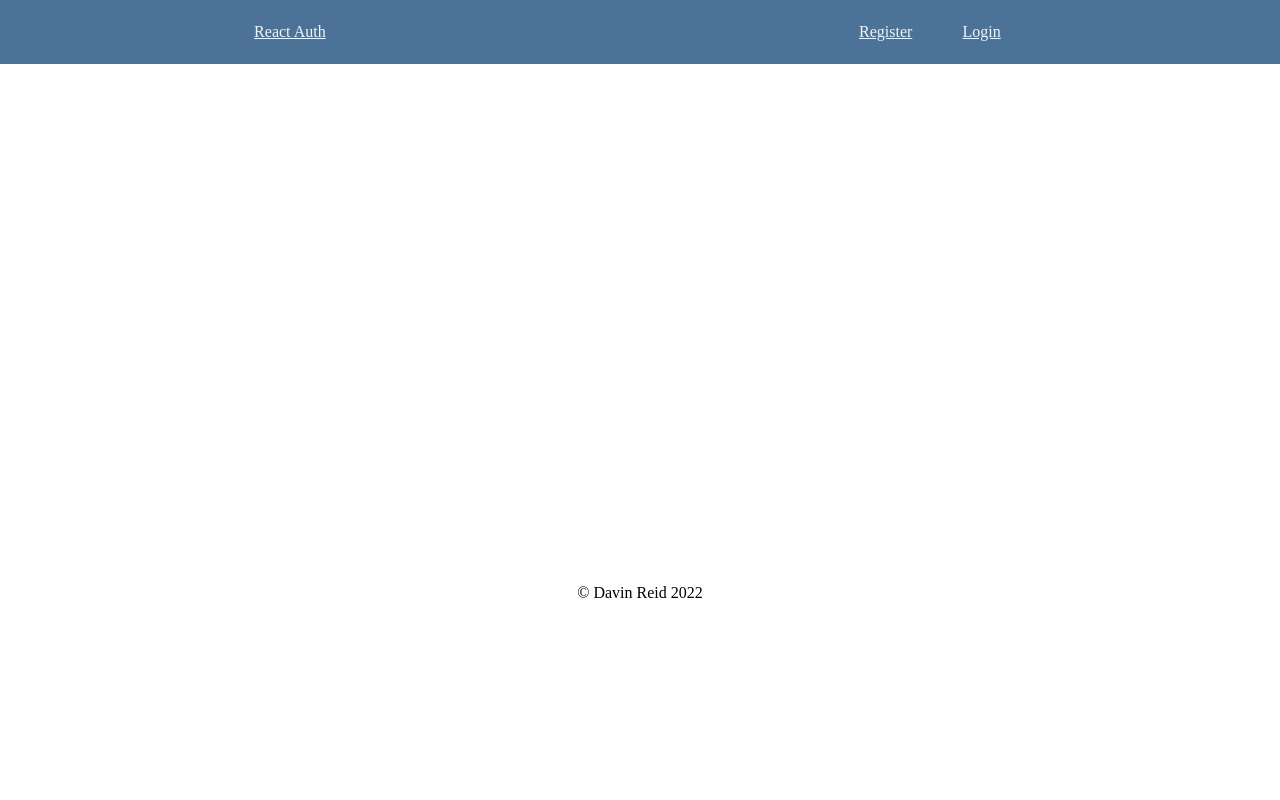
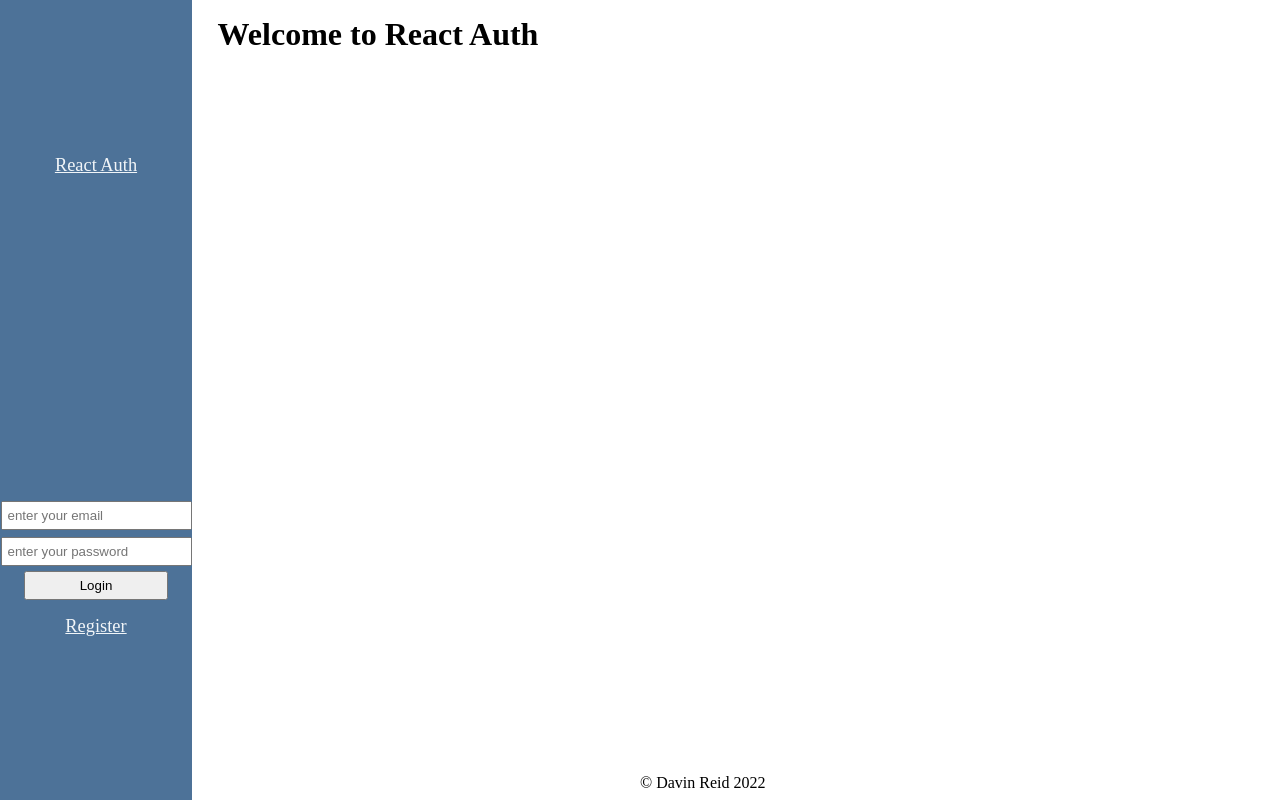
Before and after one commit to DavTheDev20/react-auth-test, a React (Vite) app in the folder client/: page / in a window 1280 px wide. Built offline with nearby package versions, Linux system fonts and the light colour scheme.

Commit message:
Change navbar to be vertical and add login form to sidebar.

```diff
--- a/client/Root.css
+++ /dev/null
@@ -1,23 +0,0 @@
-nav {
-  display: flex;
-  justify-content: space-around;
-  align-items: center;
-  height: 8vh;
-  background-color: rgb(77, 114, 152);
-}
-
-nav a {
-  color: rgb(241, 245, 248);
-}
-
-nav ul {
-  display: flex;
-  justify-content: space-around;
-  width: 15vw;
-  list-style: none;
-}
-
-footer {
-  text-align: center;
-  margin: 65vh auto 0;
-}
--- /dev/null
+++ b/client/src/Root.css
@@ -0,0 +1,41 @@
+nav {
+  display: flex;
+  position: fixed;
+  flex-direction: column;
+  justify-content: space-around;
+  align-items: center;
+  height: 100vh;
+  width: 15vw;
+  background-color: rgb(77, 114, 152);
+  font-size: 1.15rem;
+}
+
+nav a {
+  color: rgb(241, 245, 248);
+}
+
+nav ul {
+  display: flex;
+  flex-direction: column;
+  align-items: center;
+  justify-content: space-around;
+  height: 20vh;
+  list-style: none;
+}
+
+nav input {
+  margin-top: 7px;
+  padding: 5px;
+}
+
+.main-content {
+  margin-left: 17vw;
+  padding-top: 2vh;
+}
+
+footer {
+  margin-left: 50vw;
+  text-align: center;
+  position: absolute;
+  bottom: 1vh;
+}
--- a/client/src/main.tsx
+++ b/client/src/main.tsx
@@ -3,7 +3,7 @@ import ReactDOM from 'react-dom/client';
 import { createBrowserRouter, RouterProvider } from 'react-router-dom';
 import Root from './routes/Root';
 import ErrorPage from './error-page';
-import Login from './routes/Login';
+import Home from './routes/Home';
 import Register from './routes/Register';
 import './index.css';
 
@@ -14,8 +14,8 @@ const router = createBrowserRouter([
     errorElement: <ErrorPage />,
     children: [
       {
-        path: '/login',
-        element: <Login />,
+        path: '/',
+        element: <Home />,
       },
       {
         path: '/register',
--- /dev/null
+++ b/client/src/routes/Home.tsx
@@ -0,0 +1,7 @@
+export default function Home() {
+  return (
+    <div>
+      <h1>Welcome to React Auth</h1>
+    </div>
+  );
+}
--- a/client/src/routes/Login.tsx
+++ /dev/null
@@ -1,7 +0,0 @@
-export default function Login() {
-  return (
-    <div id="Login">
-      <h1>Login</h1>
-    </div>
-  );
-}
--- a/client/src/routes/Root.tsx
+++ b/client/src/routes/Root.tsx
@@ -1,5 +1,5 @@
 import { Outlet, Link } from 'react-router-dom';
-import '../../Root.css';
+import '../Root.css';
 
 export default function Root() {
   const currenYear = new Date().getFullYear();
@@ -10,10 +10,36 @@ export default function Root() {
         <Link to="/">React Auth</Link>
         <ul>
           <li>
-            <Link to="/register">Register</Link>
+            <div>
+              <form style={{ textAlign: 'center' }} id="login-form">
+                <input
+                  type={'email'}
+                  placeholder={'enter your email'}
+                  name="email"
+                />
+                <br />
+                <input
+                  type={'password'}
+                  placeholder={'enter your password'}
+                  name="password"
+                />
+                <br />
+                <button
+                  type="submit"
+                  style={{
+                    marginTop: '5px',
+                    padding: '5px',
+                    width: '75%',
+                    cursor: 'pointer',
+                  }}
+                >
+                  Login
+                </button>
+              </form>
+            </div>
           </li>
           <li>
-            <Link to="/login">Login</Link>
+            <Link to="/register">Register</Link>
           </li>
         </ul>
       </nav>
```
